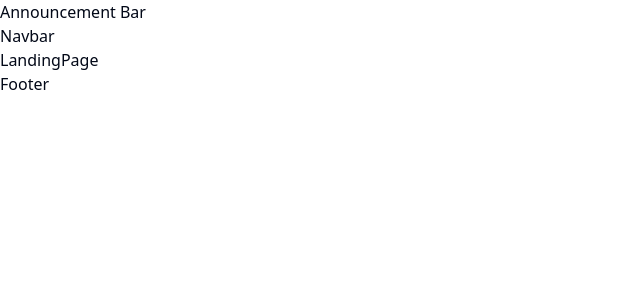
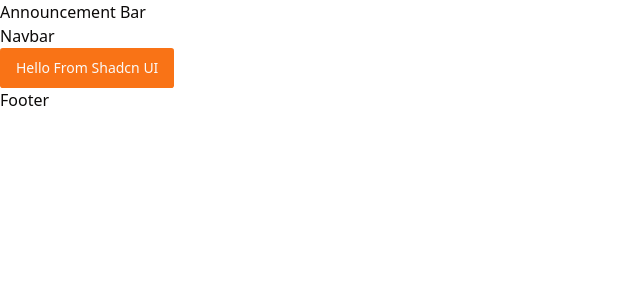
Before and after one commit to AbhilashMadi/Own-Money, a React (Vite) app: page / in a window 1280 px wide. Shown: the top 300 px of the page, without its empty margins (0-640 px from the left). Built offline with nearby package versions, Linux system fonts and the light colour scheme.

Commit message:
shadcn setup

```diff
--- a/package.json
+++ b/package.json
@@ -12,6 +12,7 @@
     "lint:fix": "eslint --fix . --ext ts,tsx"
   },
   "dependencies": {
+    "@radix-ui/react-slot": "^1.0.2",
     "class-variance-authority": "^0.7.0",
     "clsx": "^2.0.0",
     "lucide-react": "^0.286.0",
--- a/paths.json
+++ b/paths.json
@@ -28,6 +28,9 @@
       ],
       "@styles/*": [
         "./src/styles/*"
+      ],
+      "@ui/*": [
+        "./src/components/ui/*"
       ]
     }
   }
--- a/src/components/pages/LandingPage.tsx
+++ b/src/components/pages/LandingPage.tsx
@@ -1,8 +1,13 @@
-import {FC} from "react";
+import { FC } from "react";
+import { Button } from "@ui/button";
 
-const LandingPage:FC = () => {
+const LandingPage: FC = () => {
   return (
-    <div>LandingPage</div>
+    <div>
+      <Button>
+        Hello From Shadcn UI
+      </Button>
+    </div>
   );
 };
 
--- /dev/null
+++ b/src/components/ui/button.tsx
@@ -0,0 +1,56 @@
+import * as React from "react"
+import { Slot } from "@radix-ui/react-slot"
+import { cva, type VariantProps } from "class-variance-authority"
+
+import { cn } from "@/lib/utils"
+
+const buttonVariants = cva(
+  "inline-flex items-center justify-center rounded-md text-sm font-medium ring-offset-background transition-colors focus-visible:outline-none focus-visible:ring-2 focus-visible:ring-ring focus-visible:ring-offset-2 disabled:pointer-events-none disabled:opacity-50",
+  {
+    variants: {
+      variant: {
+        default: "bg-primary text-primary-foreground hover:bg-primary/90",
+        destructive:
+          "bg-destructive text-destructive-foreground hover:bg-destructive/90",
+        outline:
+          "border border-input bg-background hover:bg-accent hover:text-accent-foreground",
+        secondary:
+          "bg-secondary text-secondary-foreground hover:bg-secondary/80",
+        ghost: "hover:bg-accent hover:text-accent-foreground",
+        link: "text-primary underline-offset-4 hover:underline",
+      },
+      size: {
+        default: "h-10 px-4 py-2",
+        sm: "h-9 rounded-md px-3",
+        lg: "h-11 rounded-md px-8",
+        icon: "h-10 w-10",
+      },
+    },
+    defaultVariants: {
+      variant: "default",
+      size: "default",
+    },
+  }
+)
+
+export interface ButtonProps
+  extends React.ButtonHTMLAttributes<HTMLButtonElement>,
+    VariantProps<typeof buttonVariants> {
+  asChild?: boolean
+}
+
+const Button = React.forwardRef<HTMLButtonElement, ButtonProps>(
+  ({ className, variant, size, asChild = false, ...props }, ref) => {
+    const Comp = asChild ? Slot : "button"
+    return (
+      <Comp
+        className={cn(buttonVariants({ variant, size, className }))}
+        ref={ref}
+        {...props}
+      />
+    )
+  }
+)
+Button.displayName = "Button"
+
+export { Button, buttonVariants }
--- a/src/styles/index.css
+++ b/src/styles/index.css
@@ -1,3 +1,5 @@
+@import url("@styles/fonts.css");
+
 @tailwind base;
 @tailwind components;
 @tailwind utilities;
@@ -5,64 +7,68 @@
 @layer base {
   :root {
     --background: 0 0% 100%;
-    --foreground: 222.2 84% 4.9%;
+    --foreground: 20 14.3% 4.1%;
 
     --card: 0 0% 100%;
-    --card-foreground: 222.2 84% 4.9%;
+    --card-foreground: 20 14.3% 4.1%;
 
     --popover: 0 0% 100%;
-    --popover-foreground: 222.2 84% 4.9%;
+    --popover-foreground: 20 14.3% 4.1%;
 
-    --primary: 222.2 47.4% 11.2%;
-    --primary-foreground: 210 40% 98%;
+    --primary: 24.6 95% 53.1%;
+    --primary-foreground: 60 9.1% 97.8%;
 
-    --secondary: 210 40% 96.1%;
-    --secondary-foreground: 222.2 47.4% 11.2%;
+    --secondary: 60 4.8% 95.9%;
+    --secondary-foreground: 24 9.8% 10%;
 
-    --muted: 210 40% 96.1%;
-    --muted-foreground: 215.4 16.3% 46.9%;
+    --muted: 60 4.8% 95.9%;
+    --muted-foreground: 25 5.3% 44.7%;
 
-    --accent: 210 40% 96.1%;
-    --accent-foreground: 222.2 47.4% 11.2%;
+    --accent: 60 4.8% 95.9%;
+    --accent-foreground: 24 9.8% 10%;
 
     --destructive: 0 84.2% 60.2%;
-    --destructive-foreground: 210 40% 98%;
+    --destructive-foreground: 60 9.1% 97.8%;
 
-    --border: 214.3 31.8% 91.4%;
-    --input: 214.3 31.8% 91.4%;
-    --ring: 222.2 84% 4.9%;
+    --border: 20 5.9% 90%;
+    --input: 20 5.9% 90%;
 
-    --radius: 0.5rem;
+    --ring: 24.6 95% 53.1%;
+    --radius: 0.3rem;
+
+    --font-inter: "Inter", sans-serif;
+    --font-mono: "Space Mono", monospace;
   }
 
   .dark {
-    --background: 222.2 84% 4.9%;
-    --foreground: 210 40% 98%;
+    --background: 20 14.3% 4.1%;
+    --foreground: 60 9.1% 97.8%;
 
-    --card: 222.2 84% 4.9%;
-    --card-foreground: 210 40% 98%;
+    --card: 20 14.3% 4.1%;
+    --card-foreground: 60 9.1% 97.8%;
 
-    --popover: 222.2 84% 4.9%;
-    --popover-foreground: 210 40% 98%;
+    --popover: 20 14.3% 4.1%;
+    --popover-foreground: 60 9.1% 97.8%;
 
-    --primary: 210 40% 98%;
-    --primary-foreground: 222.2 47.4% 11.2%;
+    --primary: 20.5 90.2% 48.2%;
+    --primary-foreground: 60 9.1% 97.8%;
 
-    --secondary: 217.2 32.6% 17.5%;
-    --secondary-foreground: 210 40% 98%;
+    --secondary: 12 6.5% 15.1%;
+    --secondary-foreground: 60 9.1% 97.8%;
 
-    --muted: 217.2 32.6% 17.5%;
-    --muted-foreground: 215 20.2% 65.1%;
+    --muted: 12 6.5% 15.1%;
+    --muted-foreground: 24 5.4% 63.9%;
 
-    --accent: 217.2 32.6% 17.5%;
-    --accent-foreground: 210 40% 98%;
+    --accent: 12 6.5% 15.1%;
+    --accent-foreground: 60 9.1% 97.8%;
 
-    --destructive: 0 62.8% 30.6%;
-    --destructive-foreground: 210 40% 98%;
+    --destructive: 0 72.2% 50.6%;
+    --destructive-foreground: 60 9.1% 97.8%;
 
-    --border: 217.2 32.6% 17.5%;
-    --input: 217.2 32.6% 17.5%;
-    --ring: 212.7 26.8% 83.9%;
+    --border: 12 6.5% 15.1%;
+
+    --input: 12 6.5% 15.1%;
+    --ring: 20.5 90.2% 48.2%;
   }
 }
 
--- a/src/styles/variables.css
+++ /dev/null
@@ -1,4 +0,0 @@
-:root {
-  --font-inter: "Inter", sans-serif;
-  --font-mono: "Space Mono", monospace;
-}
--- a/tailwind.config.js
+++ b/tailwind.config.js
@@ -2,11 +2,11 @@
 module.exports = {
   darkMode: ["class"],
   content: [
-    './pages/**/*.{ts,tsx}',
-    './components/**/*.{ts,tsx}',
-    './app/**/*.{ts,tsx}',
-    './src/**/*.{ts,tsx}',
-	],
+    "./pages/**/*.{ts,tsx}",
+    "./components/**/*.{ts,tsx}",
+    "./app/**/*.{ts,tsx}",
+    "./src/**/*.{ts,tsx}",
+  ],
   theme: {
     container: {
       center: true,
@@ -14,6 +14,10 @@
       screens: {
         "2xl": "1400px",
       },
+    },
+    fontFamily: {
+      "inter": ["var(--font-inter)"],
+      "mono": ["var(--font-mono)"],
     },
     extend: {
       colors: {
@@ -73,4 +77,4 @@
     },
   },
   plugins: [require("tailwindcss-animate")],
-}
+};
--- a/vite.config.ts
+++ b/vite.config.ts
@@ -23,6 +23,7 @@
       "@static": path.resolve(__dirname, "src/static"),
       "@types_": path.resolve(__dirname, "src/types"),
       "@styles": path.resolve(__dirname, "src/styles"),
+      "@ui": path.resolve(__dirname,"src/components/ui"),
     },
   },
 });
```
Also changed, not shown: 1 other file (tests, documents, lock files or other folders).
